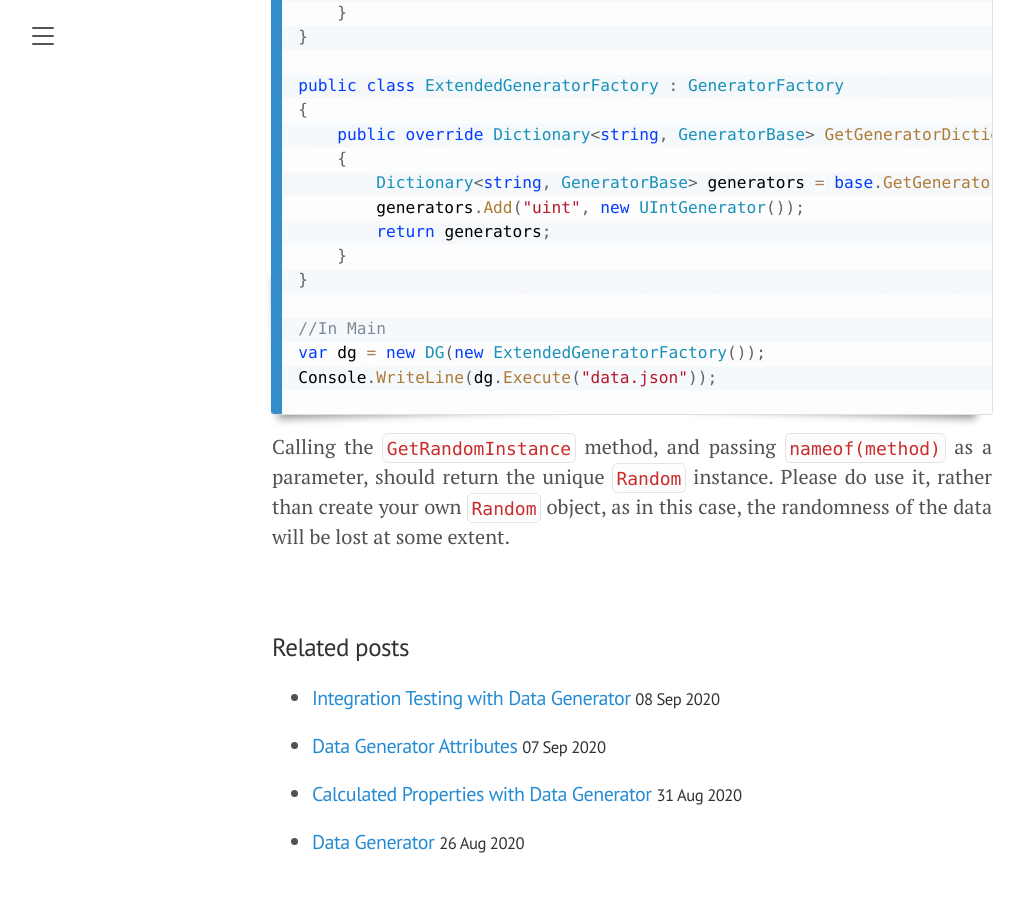
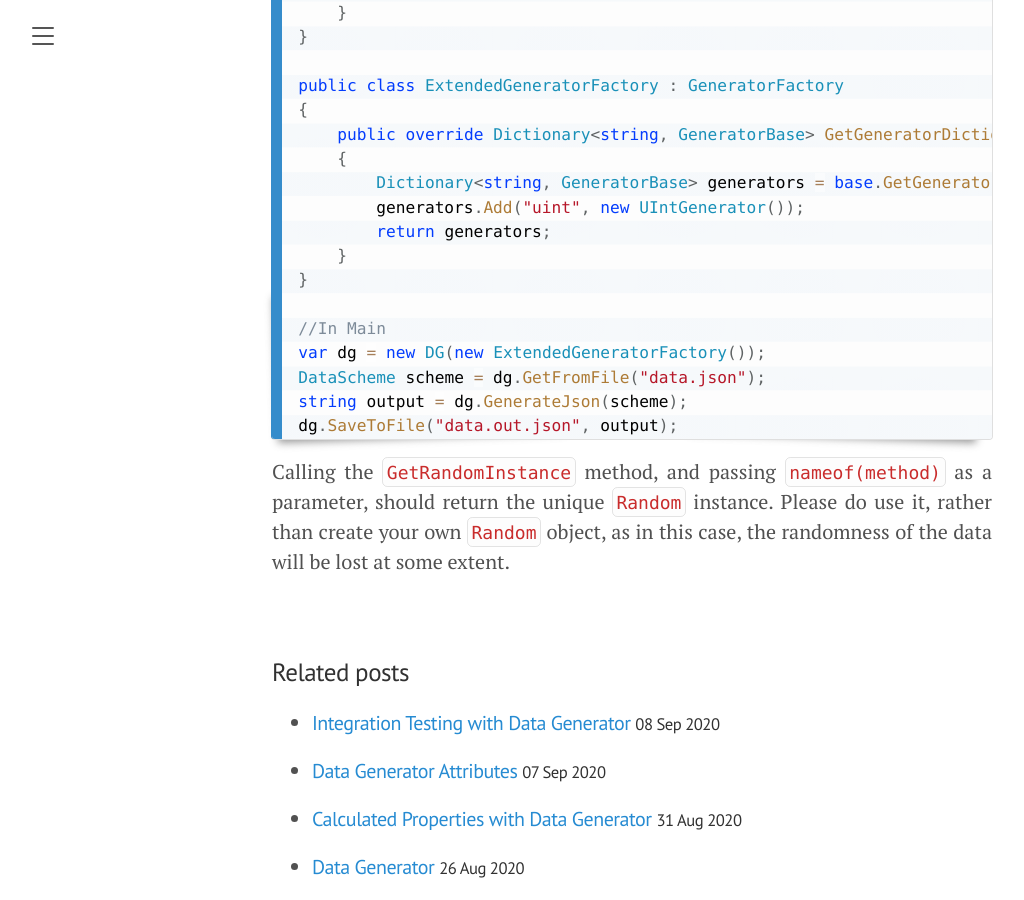
Before and after one commit to akovanev/kovanev.github.io, a Jekyll site: the page built from _posts/2020-08-27-Custom-data-generator.md, in a window 1280 px wide and 900 px high, scrolled down 1268 px. Shown: the whole window, without its empty margins (8-1032 px from the left). Built offline with Jekyll 4.4.1, drawn with Linux system fonts in a browser that asks for light colours; before the commit the page ends 2143 px from its top, so only the background shows below that.

Commit message:
dgc text changes

```diff
--- a/_posts/2020-08-27-Custom-data-generator.md
+++ b/_posts/2020-08-27-Custom-data-generator.md
@@ -60,8 +60,9 @@ public class ExtendedGeneratorFactory : GeneratorFactory
 
 //In Main
 var dg = new DG(new ExtendedGeneratorFactory());
-Console.WriteLine(dg.Execute("data.json"));
-
+DataScheme scheme = dg.GetFromFile("data.json");
+string output = dg.GenerateJson(scheme);
+dg.SaveToFile("data.out.json", output);
 </code></pre>
 
 Calling the `GetRandomInstance` method, and passing `nameof(method)` as a parameter, should return the unique `Random` instance. Please do use it, rather than create your own `Random` object, as in this case, the randomness of the data will be lost at some extent.
```
